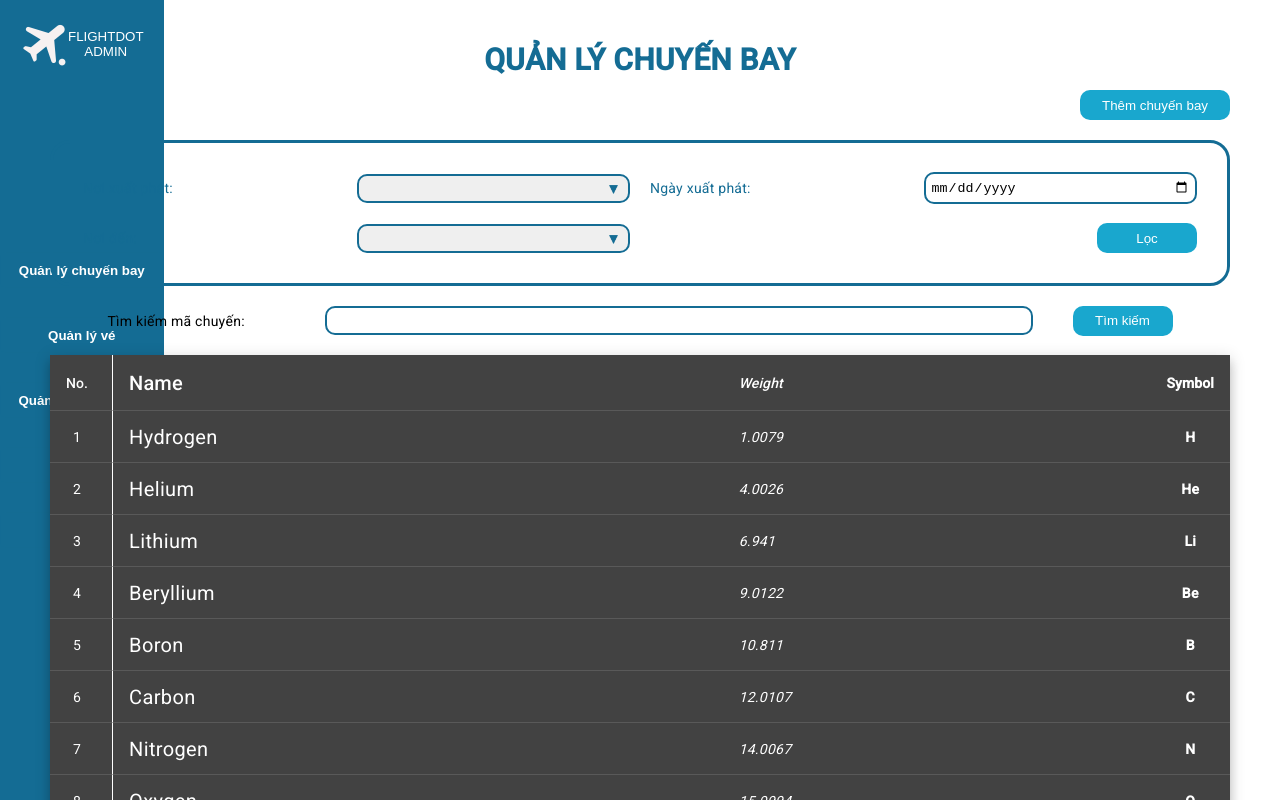
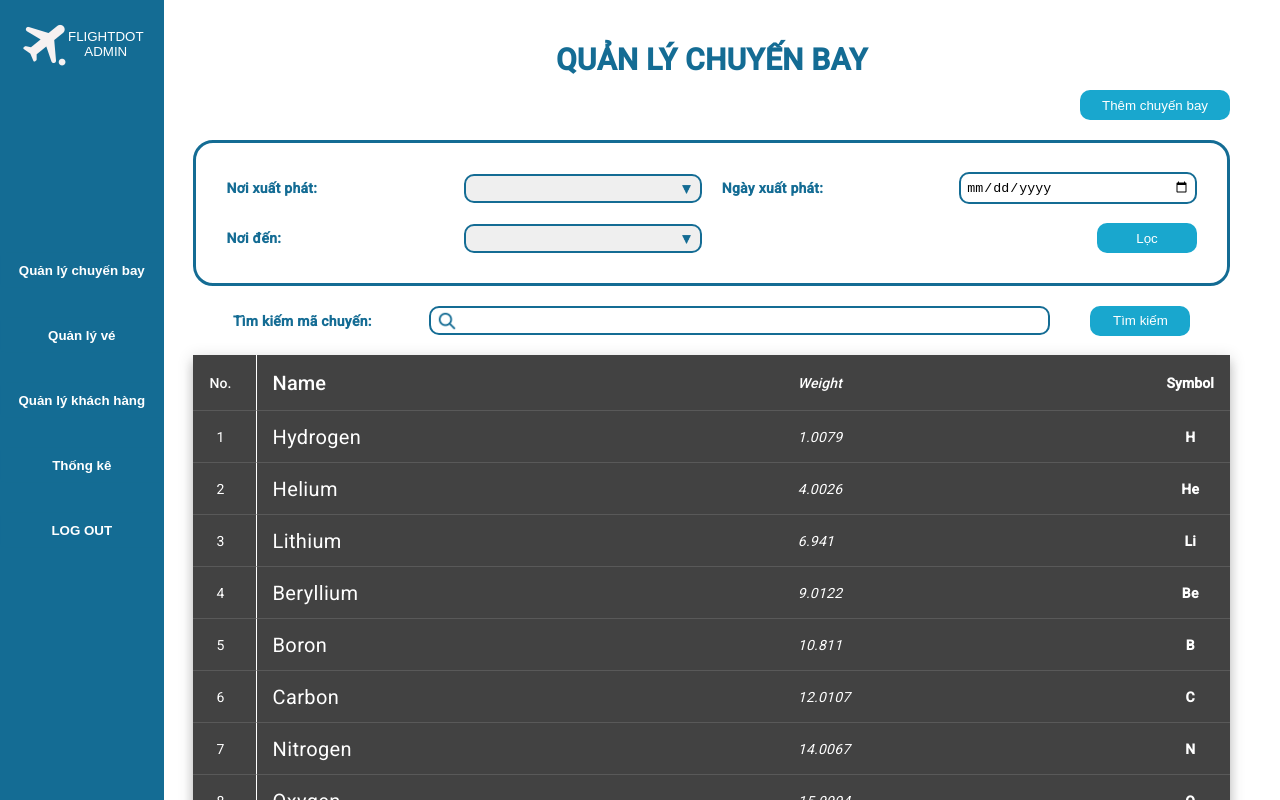
Before and after one commit to hoangtrungSiscon/Tour-Booking-Web-Client, an Angular app: page / in a window 1280 px wide. Shown: the top 800 px of the page. Built offline with nearby package versions, Linux system fonts and the light colour scheme.

Commit message:
add search icon for input box

```diff
--- a/src/app/pages/admin-flight-management/admin-flight-management.component.scss
+++ b/src/app/pages/admin-flight-management/admin-flight-management.component.scss
@@ -16,7 +16,7 @@
     position: relative;
     padding: 30px;
     margin: 20px;
-
+    margin-left: 163.477px;
 }
 .page-title {
     text-align: center;
@@ -75,6 +75,7 @@
     /* padding: 20px; */
     align-self: center;
     color: #146C94;
+    font-weight: bold;
 }
 .form-section input {
     width: 50%;
@@ -125,16 +126,25 @@
     width: 15%;
     margin-right: 20px;
     text-wrap: nowrap;
+    font-weight: bold;
+    color: #146C94;
 }
 .flight-search input {
     width: 60%;
     margin: 20px;
     padding: 5px;
+    padding-left: 35px;
     /* border-radius: 10px;
     border-color: #146C94 solid;
     border-width: 2px; */
     border: 2px solid #146C94;
     border-radius: 10px;
+    background-image: url('../../../assets/Icon/icons8-search-48.png'); /* Add custom arrow */
+    background-repeat: no-repeat;
+    background-position: right;
+    background-size: 1.65em auto, 100%;
+    background-position-x: 1%;
+    background-position-y: 60%;
 }
 .flight-search button {
     width: 25%;
```
